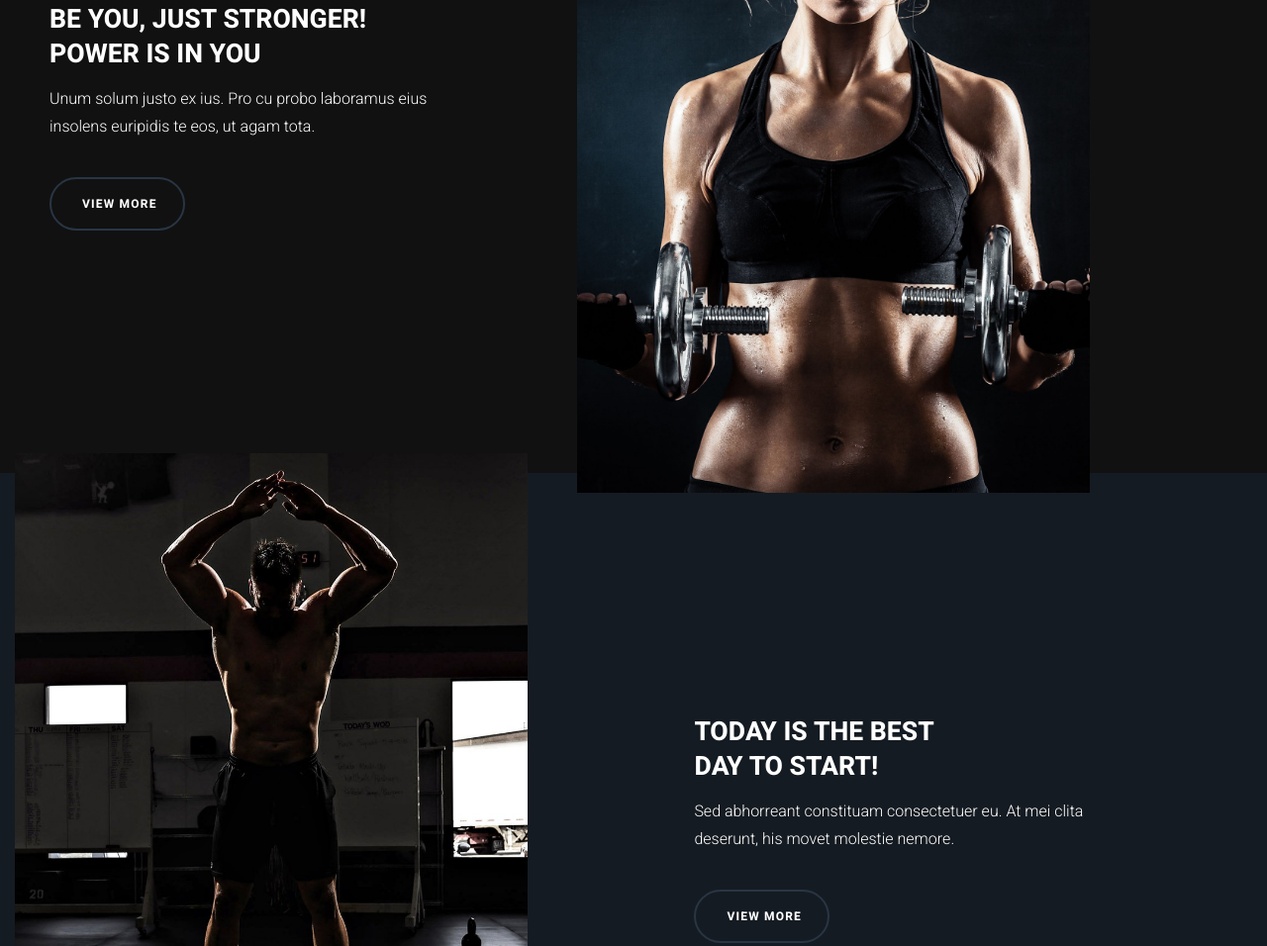
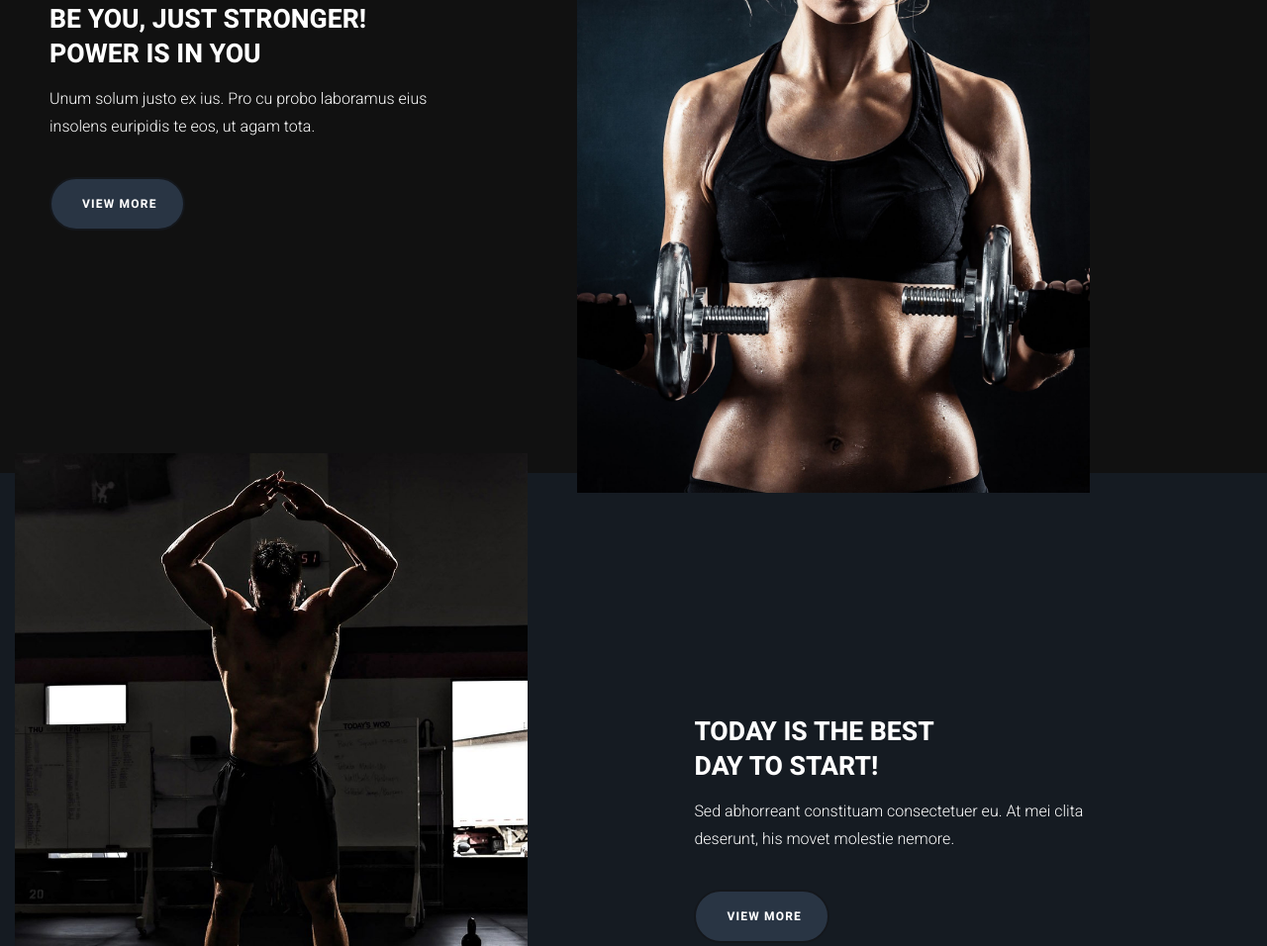
Before and after one commit to vmnekrasovv/crossfit, a plain HTML site: page app/index.html in a window 1280 px wide. Shown: the part 1042-1998 px from the top of the page at 99% size. Drawn offline with Linux system fonts and the light colour scheme.

Commit message:
Изменил/добавил базовые цвета
Изменил бэк для кнопок

```diff
--- a/app/scss/_base.scss
+++ b/app/scss/_base.scss
@@ -5,8 +5,15 @@
   --color-dark-gray: #404040;
   --color-light-gray: #C4C4C4;
   --color-highlight: #CAFF00;
+
   --color-border: #293544;
-  --color-border-light: #557A9F ;
+  --color-border-light: #557A9F;
+  --color-border-dark: #14171c;
+
+  --color-button: #293544;
+  --color-button-border: #14171c;
+  --color-button-hover: #557A9F;
+
 
   --border-radius: 30px;
   --border: 2px solid var(--color-border);
@@ -169,8 +176,8 @@ h1, h2, h3, h4, h5, h6 {
   text-transform: uppercase;
   text-decoration: none;
   white-space: nowrap;
-  background-color: var(--color-light);
-  border: 1px solid transparent;
+  background-color: var(--color-button);
+  border: var(--border);
   border-radius: var(--border-radius);
 }
 
@@ -186,8 +193,9 @@ h1, h2, h3, h4, h5, h6 {
   padding-left: 31px;
   //padding-right: 80px;
   color: var(--color-light);
-  background-color: transparent;
+  background-color: var(--color-border);
   border: var(--border);
+  border-color: var(--color-border-dark);
 
   &:hover {
     border-color: var(--color-highlight);
```
Also changed, not shown: app/css/app.min.css.
